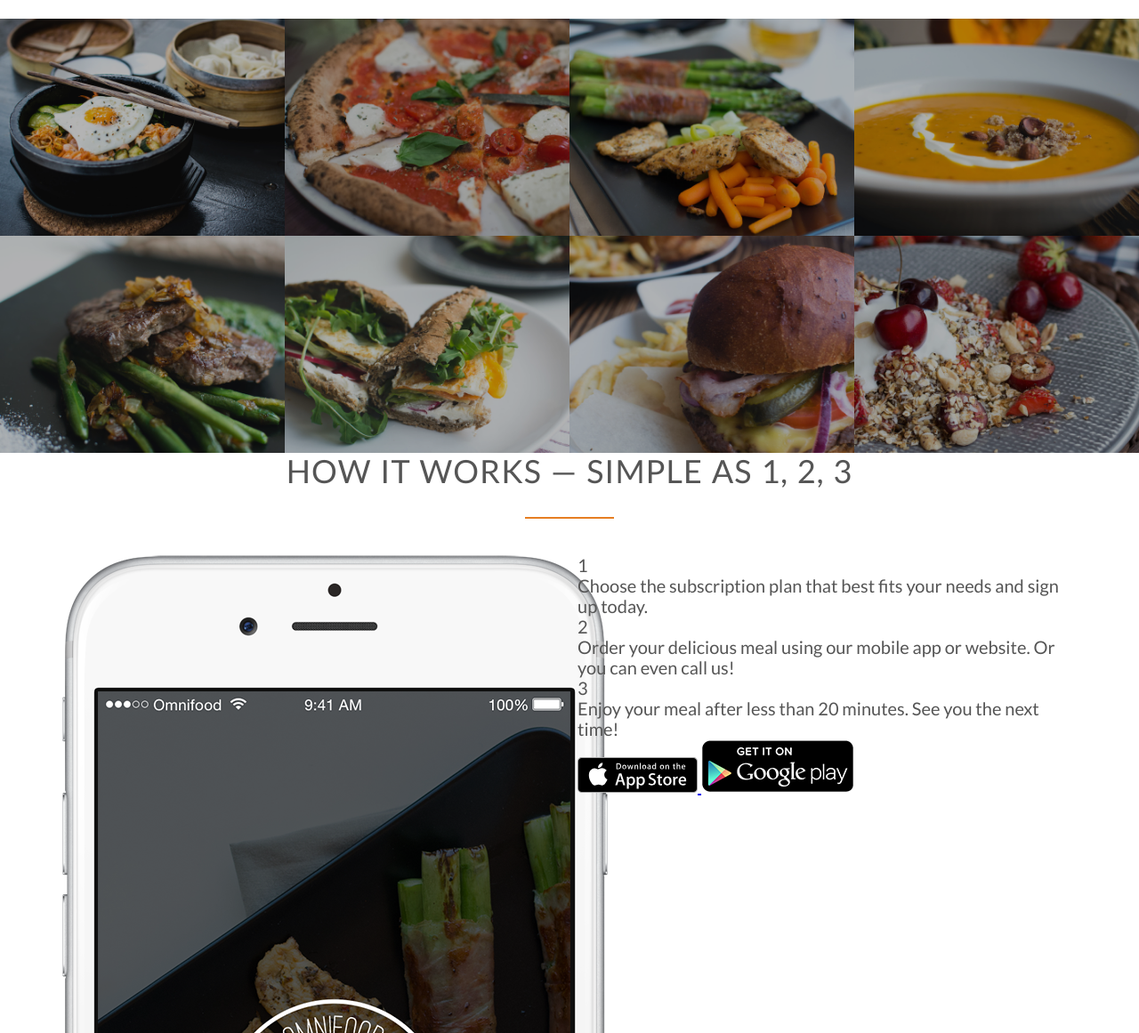
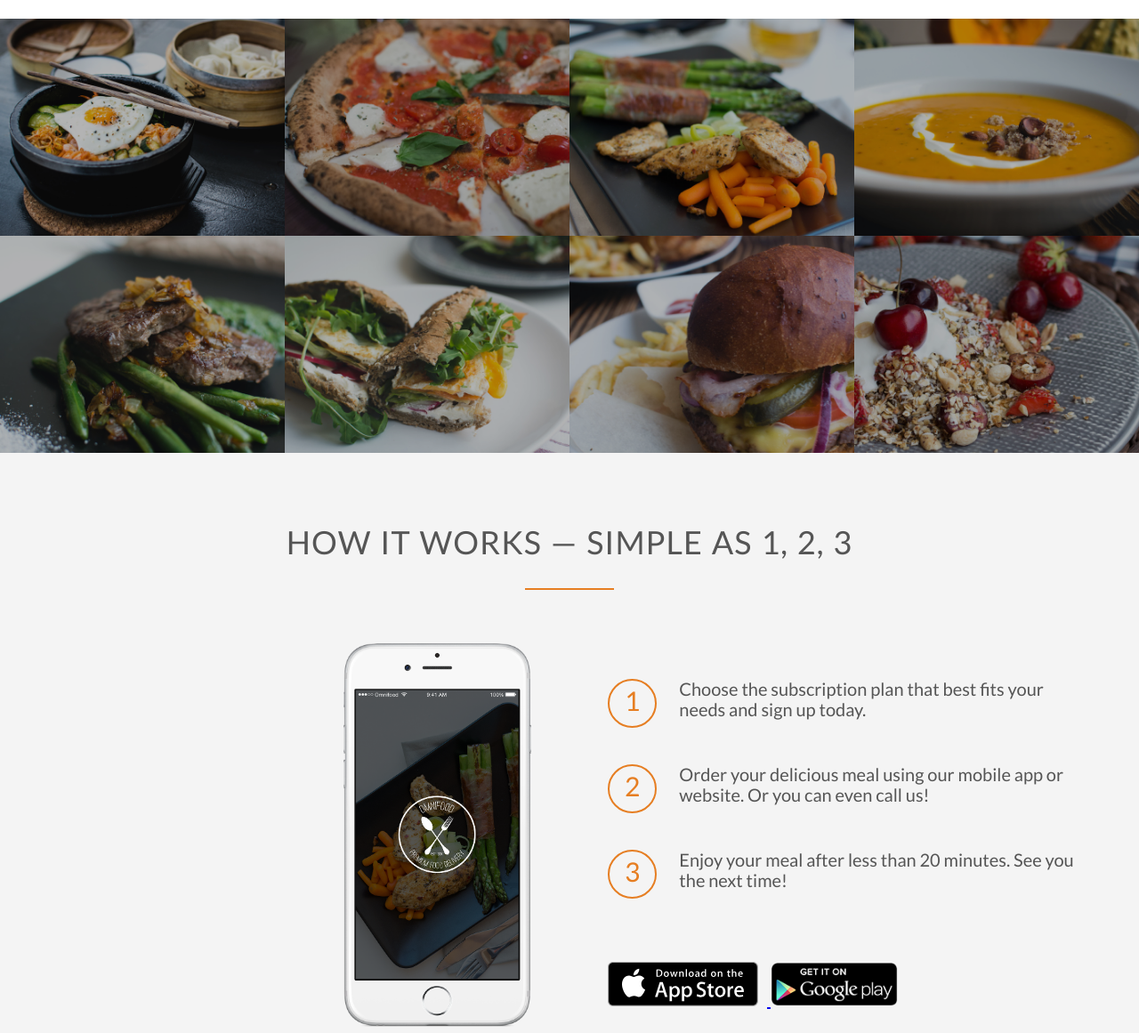
Before and after one commit to abhirocks550/OmniFood, a plain HTML site: page index.html in a window 1280 px wide. Shown: the part 1488-2649 px from the top of the page at 89% size. Drawn offline with Linux system fonts and the light colour scheme; files whose address does not match are found by name.

Commit message:
add how it works section

```diff
--- a/index.html
+++ b/index.html
@@ -10,6 +10,8 @@
     <title>OmniFood</title>
   </head>
   <body>
+
+    <!-- NAVIGATION AND HERO IMAGE -->
     <header>
       <nav>
         <div class="row">
@@ -29,6 +31,7 @@
       </div>
     </header>
 
+    <!-- SECTION FEATURES -->
     <section class="section-features">
       <div class="row">
         <h2>Get food fast &mdash; not the fast food</h2>
@@ -74,8 +77,10 @@
       </div>
     </section>
 
+    <!-- SECTION MEALS-->
+
     <section class="section-meals">
-      <ul class="meals-showcase">
+      <ul class="meals-showcase clearfix">
         <li>
           <figure class="meal-photo">
             <img src="resources/img/1.jpg" alt="">
@@ -98,7 +103,7 @@
         </li>
       </ul>
 
-      <ul class="meals-showcase">
+      <ul class="meals-showcase clearfix">
         <li>
           <figure class="meal-photo">
             <img src="resources/img/5.jpg" alt="">
@@ -122,15 +127,18 @@
       </ul>
     </section>
 
+    <!-- HOW IT WORKS -->
     <section class="section-steps">
       <div class="row">
         <h2>How it works &mdash; Simple as 1, 2, 3 </h2>
       </div>
       <div class="row">
-        <div class="col span-1-of-2">
+
+        <div class="col span-1-of-2 steps-box">
           <img src="resources/img/app-iPhone.png" alt="OmniFood app on iPhone" class="app-screen">
         </div>
-        <div class="col span-1-of-2">
+
+        <div class="col span-1-of-2 steps-box">
           <div class="works-step">
             <div>1</div>
             <p>Choose the subscription plan that best fits your needs and sign up today.</p>
@@ -150,6 +158,7 @@
           <a href="#" class="btn-app">
             <img src="resources/img/download-app-android.png" alt="Play Store Button"></a>
         </div>
+
       </div>
     </section>
   </body>
--- a/resources/css/style.css
+++ b/resources/css/style.css
@@ -19,6 +19,15 @@ html {
   font-size: 20px;
   font-weight: 300;
   text-rendering: optimizeLegibility;
+}
+
+.clearfix { zoom:1;}
+.clearfix:after {
+  content:'.';
+  clear: both;
+  display: block;
+  height: 0;
+  visibility: hidden;
 }
 
 /* ------------------------------------------------------------------------ */
@@ -235,3 +244,53 @@ header {
   opacity: 1;
   transform: scale(1.03);
 }
+
+/* ------------------------------------------------------------------------ */
+/* HOW IT WORKS */
+/* ------------------------------------------------------------------------ */
+.section-steps {
+  background-color: #f4f4f4;
+}
+
+.steps-box:first-child {
+  text-align: right;
+  padding-right: 3%;
+  margin-top: 30px;
+}
+
+.steps-box:last-child {
+  padding-left: 3%;
+    margin-top: 70px;
+}
+
+.app-screen {
+  width: 40%;
+}
+
+.works-step {
+  margin-bottom: 50px;
+}
+
+.works-step:last-of-type {
+  margin-bottom: 80px;
+}
+
+.works-step div {
+  color: #e67e22;
+  border: 2px solid #e67e22;
+  display: inline-block;
+  border-radius: 50%;
+  height: 55px;
+  width: 55px;
+  text-align: center;
+  padding: 5px;
+  float: left;
+  font-size: 150%;
+  margin-right: 25px;
+}
+
+.btn-app img {
+  height: 50px;
+  width: auto;
+  margin-right: 10px;
+}
```
